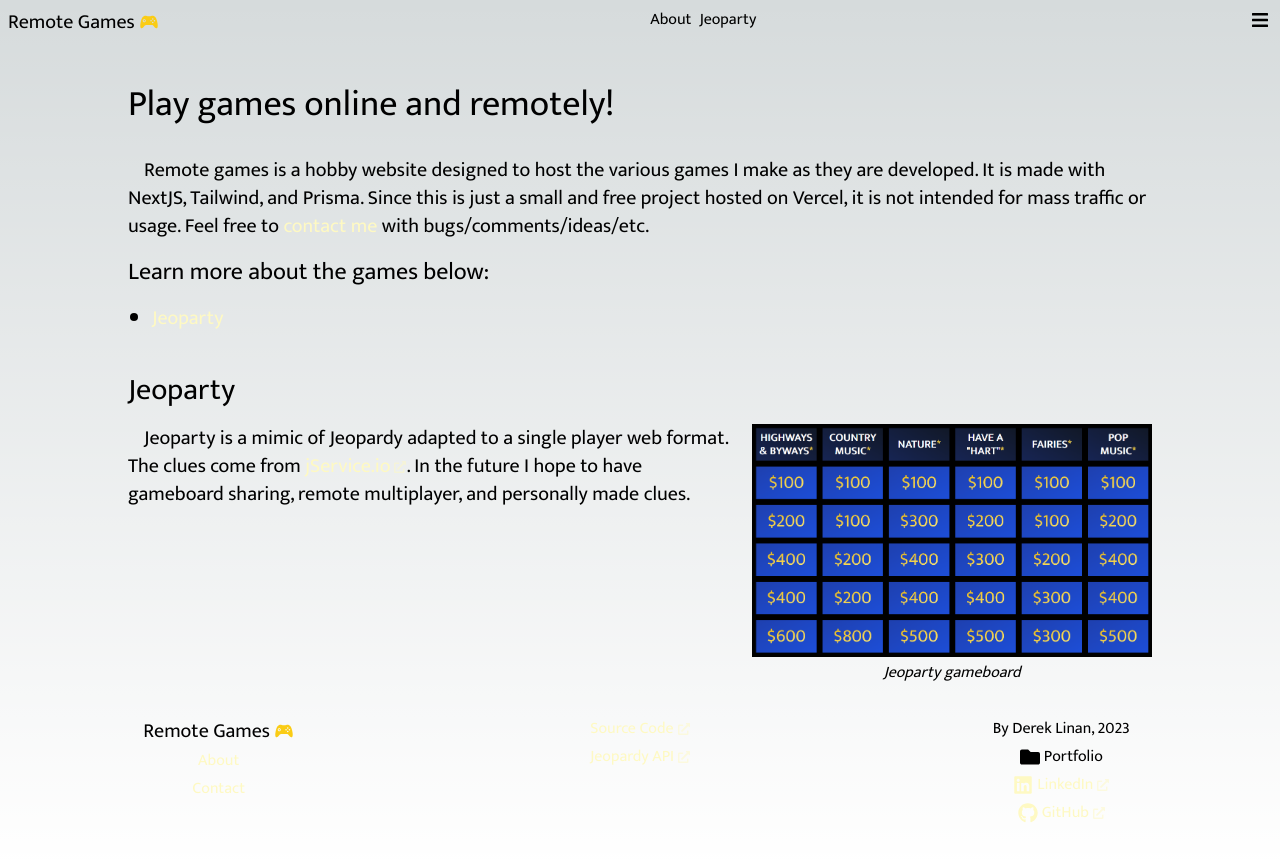
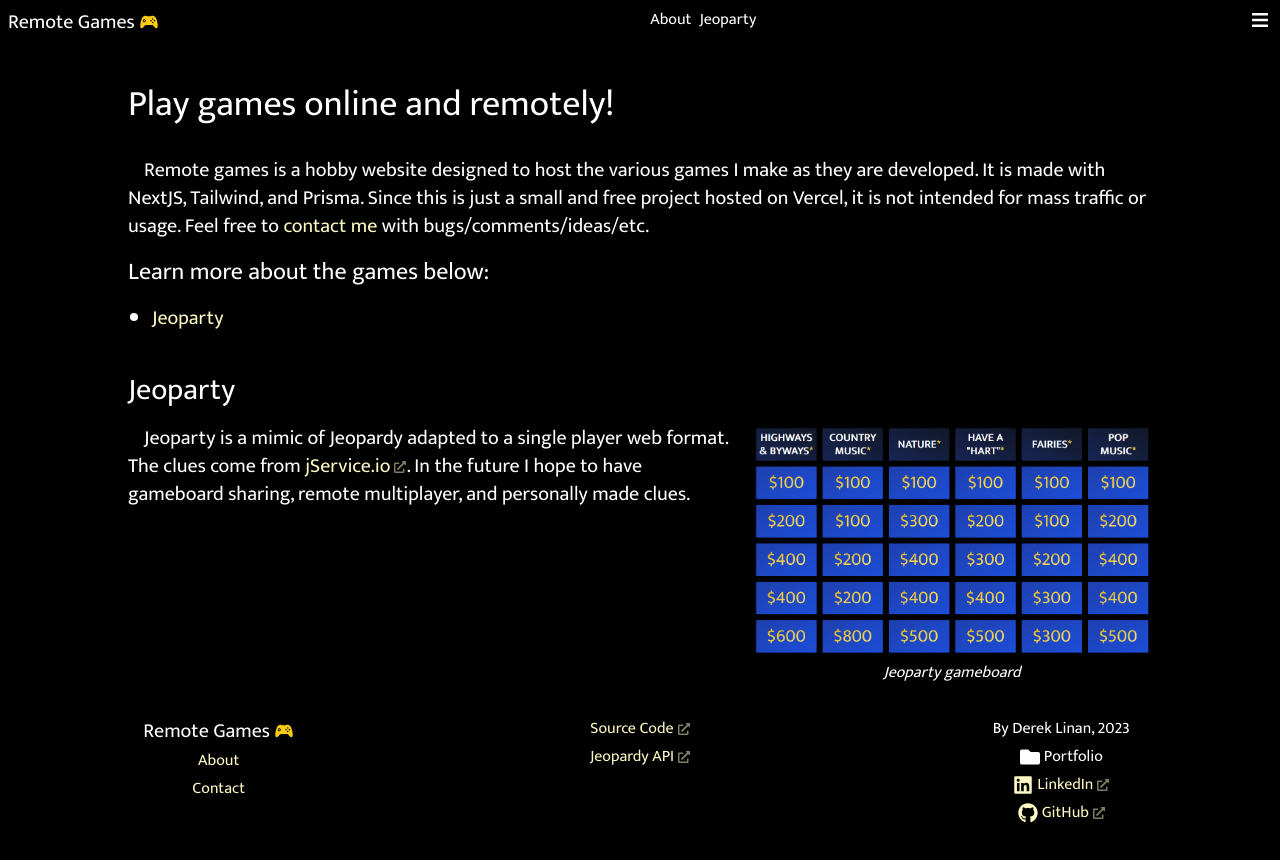
Before and after one commit to DerekLinan/remote-games, a Next.js app: page / in a window 1280 px wide. Shown: the top 860 px of the page. Built offline with nearby package versions, Linux system fonts and the light colour scheme.

Commit message:
fix(globals.css): fix bg color

```diff
--- a/src/app/globals.css
+++ b/src/app/globals.css
@@ -8,12 +8,10 @@
   --background-end-rgb: 255, 255, 255;
 }
 
-@media (prefers-color-scheme: dark) {
-  :root {
-    --foreground-rgb: 255, 255, 255;
-    --background-start-rgb: 0, 0, 0;
-    --background-end-rgb: 0, 0, 0;
-  }
+:root {
+  --foreground-rgb: 255, 255, 255;
+  --background-start-rgb: 0, 0, 0;
+  --background-end-rgb: 0, 0, 0;
 }
 
 body {
```
